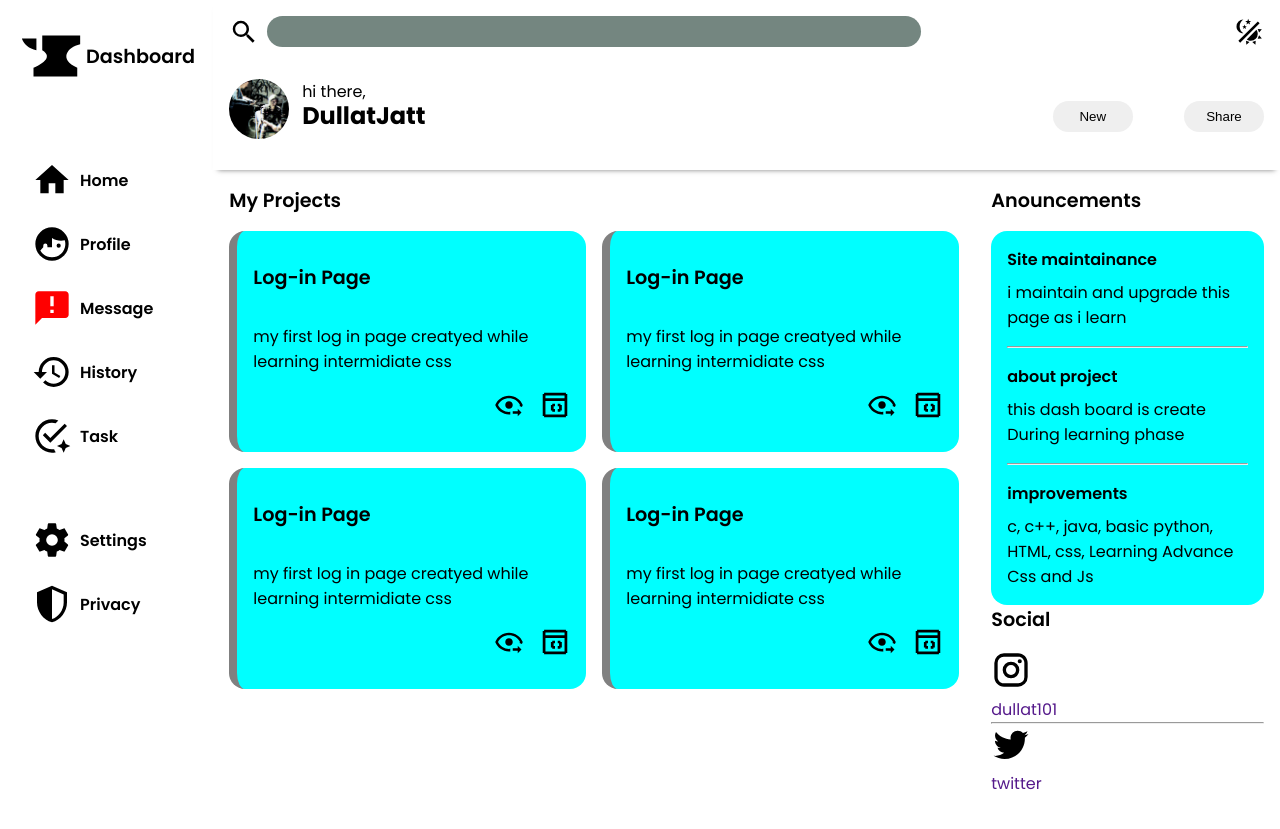
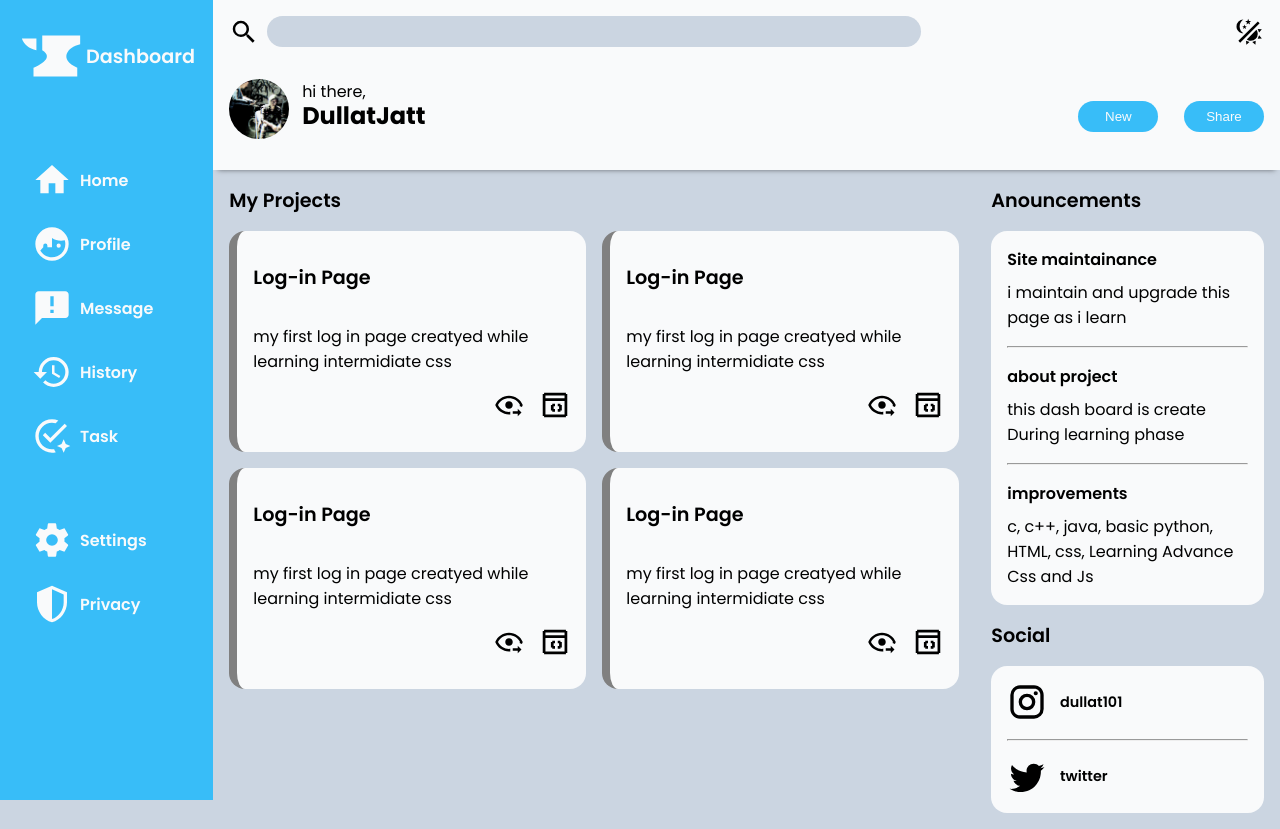
Before and after one commit to Dullat/my_work, a plain HTML site: page index.html in a window 1280 px wide. Drawn offline with Linux system fonts and the light colour scheme.

Commit message:
Update style.css

```diff
--- a/style.css
+++ b/style.css
@@ -6,6 +6,7 @@
 
 a {
   text-decoration: none;
+  color: black;
 }
 
 ul {
@@ -14,6 +15,17 @@ ul {
 
 body {
   font-family: poppins;
+}
+
+body {
+  background: #cbd5e1;
+  --card-color: #f9fafb;
+  --dashboard-bg: #38bdf8;
+  --header-bg: #f9fafb;
+  --input-color: #cbd5e1;
+  --dashboard-svg-fill: #f9fafb;
+  --btn-bg: #38bdf8;
+  --btn-color: #f9fafb;
 }
 
 /* utility */
@@ -37,6 +49,8 @@ svg {
   border: none;
   background-color: --btn-color;
   cursor: pointer;
+  background: var(--btn-bg);
+  color: var(--btn-color);
 }
 
 .title {
@@ -48,12 +62,21 @@ svg {
 /* wrapper */
 .wrapper {
   grid-template-columns: 1fr 5fr;
+  position: relative;
 }
 
 .dashboard {
   padding: 1rem;
   align-content: start;
   gap: 4rem;
+  height: 100vh;
+  background: var(--dashboard-bg);
+  color: var(--dashboard-svg-fill);
+  position: sticky;
+  top: 0px;
+}
+.dashboard svg {
+  fill: var(--dashboard-svg-fill);
 }
 .dashboard > div {
   display: flex;
@@ -85,6 +108,7 @@ svg {
 }
 .main .header {
   box-shadow: 0px 5px 5px -5px rgba(0, 0, 0, 0.5);
+  background: var(--header-bg);
 }
 .main .header .header-top {
   padding: 1rem;
@@ -103,7 +127,7 @@ svg {
   font-size: 1rem;
   font-family: poppins;
   border: 0px;
-  background-color: rgb(116, 134, 128);
+  background-color: var(--input-color);
   outline: none;
   flex-grow: 0.5;
   padding: 0.2rem;
@@ -142,7 +166,7 @@ svg {
 .main .header .header-bottom div:nth-child(2) {
   display: flex;
   align-items: center;
-  gap: 4vw;
+  gap: 2vw;
 }
 .main .menu {
   grid-template-columns: 2.5fr 1fr;
@@ -158,7 +182,7 @@ svg {
 .main .menu .projects div .project {
   padding: 2rem;
   padding-inline: 1rem;
-  background: aqua;
+  background: var(--card-color);
   display: grid;
   grid-template-columns: 1fr;
   border-radius: 1rem;
@@ -183,7 +207,7 @@ svg {
 }
 .main .menu .a-t .announcements > div:nth-child(2) {
   padding: 1rem;
-  background: aqua;
+  background: var(--card-color);
   border-radius: 1rem;
 }
 .main .menu .a-t .announcements > div:nth-child(2) hr {
@@ -192,4 +216,26 @@ svg {
 .main .menu .a-t .announcements > div:nth-child(2) .announcement > .title {
   margin-bottom: 0.5rem;
   font-size: 1rem;
+}
+.main .menu .a-t .social-profiles .title {
+  margin-top: 1rem;
+}
+.main .menu .a-t .social-profiles > div:nth-child(2) {
+  background: var(--card-color);
+  padding: 1rem;
+  border-radius: 1rem;
+  display: grid;
+  gap: 1rem;
+}
+.main .menu .a-t .social-profiles > div:nth-child(2) hr {
+  margin: 0.01rem 0;
+}
+.main .menu .a-t .social-profiles > div:nth-child(2) > a {
+  display: flex;
+  align-items: center;
+  gap: 0.8rem;
+}
+.main .menu .a-t .social-profiles > div:nth-child(2) > a p {
+  font-weight: 600;
+  font-size: 0.9rem;
 }/*# sourceMappingURL=style.css.map */
```
